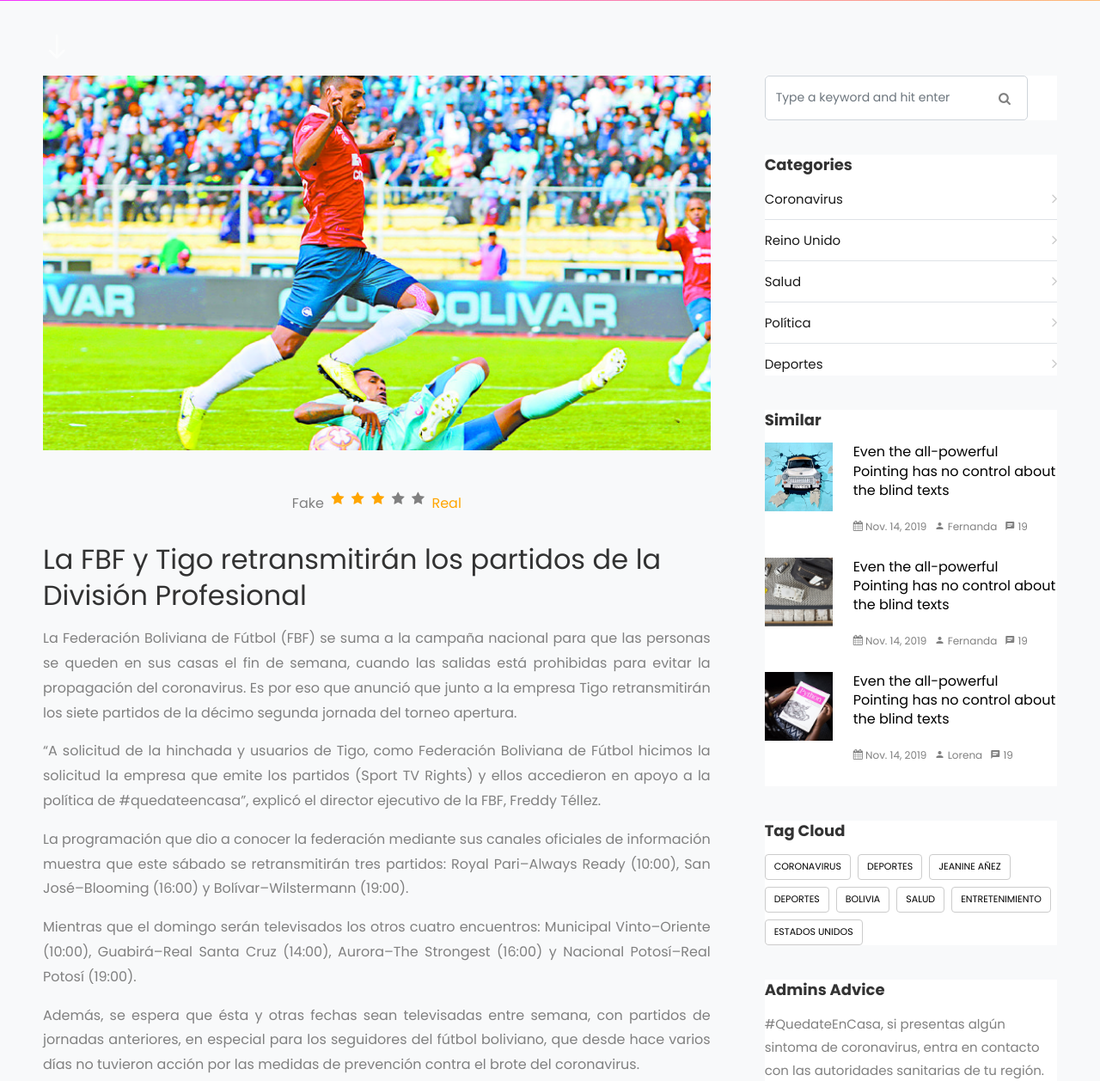
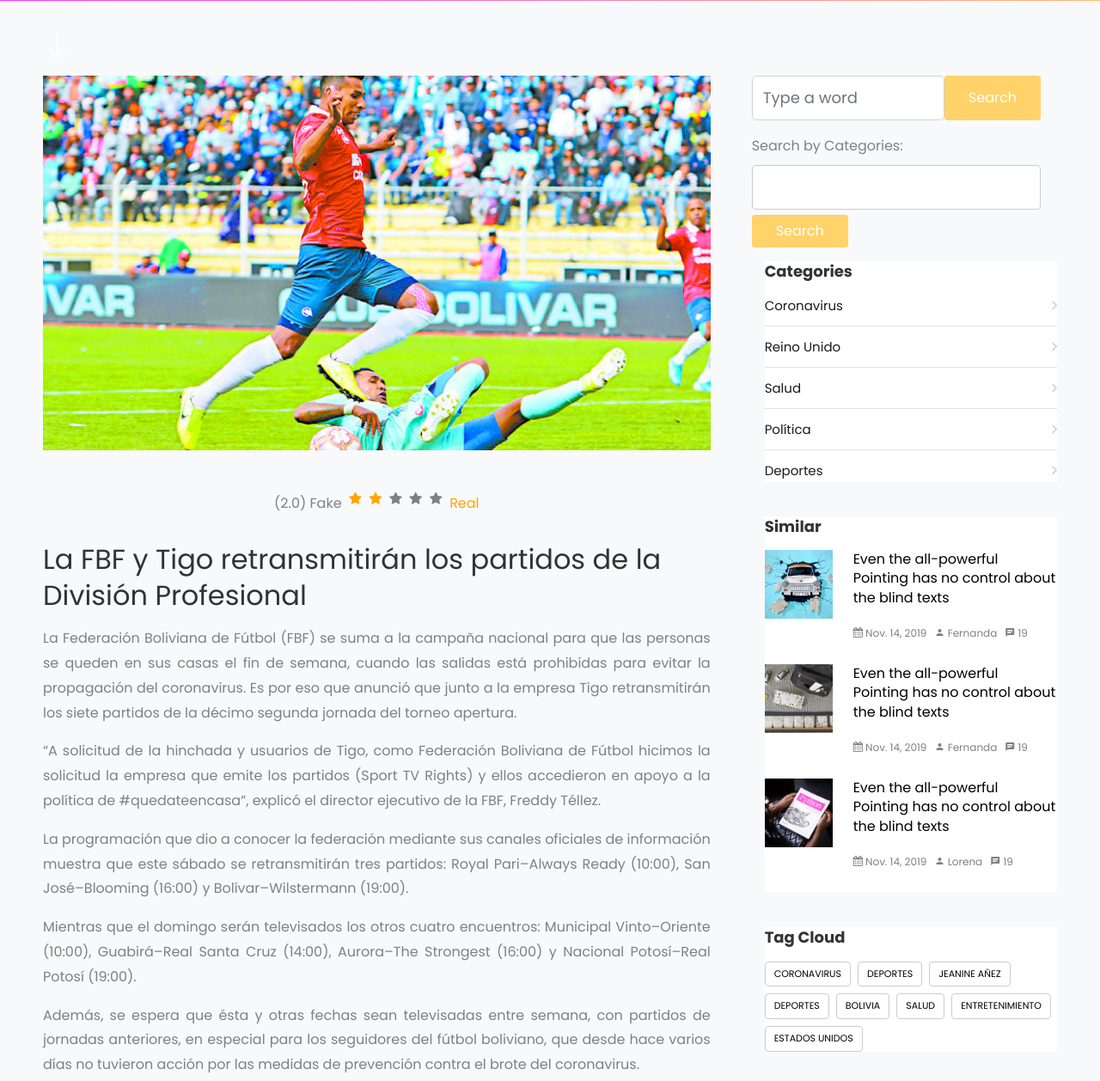
Before and after one commit to JoaquinVM/unfaker-django, a Django app: page /new/8 in a window 1280 px wide. Shown: the part 114-1372 px from the top of the page at 86% size. Run offline with Django 3.2, Linux system fonts and the light colour scheme; data comes from the database, SQL or seed files in the repository; both versions use the stored data as it was after the commit; some libraries are stand-ins or nearby versions; some web fonts are replaced.

Commit message:
todo pero no tanto

```diff
--- a/src/main/models.py
+++ b/src/main/models.py
@@ -1,6 +1,73 @@
 from django.db import models
 from django.contrib.auth.models import AbstractUser, User
 # Create your models here.
+
+class Categoria(models.Model):
+    nombre = models.CharField(max_length=30)
+
+    def __str__(self):
+        return self.nombre
+
+
+class Noticia(models.Model):
+    titulo = models.TextField()
+    descripcion = models.TextField()
+    fuente = models.CharField(max_length=100)
+    puntaje = models.FloatField(default=0)
+    creador = models.ForeignKey('Usuario', on_delete=models.CASCADE, related_name='creador')
+    fecha = models.DateTimeField(auto_now_add=True)
+    paises = (('Argentina', 'Argentina'), ('Bolivia', 'Bolivia'), ('Brasil', 'Brasil'),
+              ('Chile', 'Chile'), ('Colombia', 'Colombia'), ('Ecuador', 'Ecuador'),
+              ('Paraguay', 'Paraguay'), ('Perú', 'Perú'), ('Uruguay', 'Uruguay'),
+              ('Venezuela', 'Venezuela'), ('Internacional', 'Internacional'))
+    pais = models.CharField(choices=paises, default='Internacional',max_length=20)
+    imagen = models.CharField(max_length=100, default='default')
+    categorias = models.ManyToManyField(Categoria)
+    usuarios = models.ManyToManyField('Usuario', related_name='usuarios')
+    n = models.FloatField(default=2)
+
+    def __str__(self):
+        return self.titulo
+
+    def parrafos(self):
+        return self.descripcion.split("\n")
+
+    def getPuntaje(self):
+        return "%.1f" % self.puntaje
+
+    def getFecha(self):
+        return self.fecha.strftime("%d/%m")
+
+    def getYear(self):
+        return self.fecha.strftime("%Y")
+
+    def int_puntaje(self):
+        return int(round(self.puntaje))
+
+    def rango(self):
+        return list(range(self.int_puntaje()))
+
+    def rangoO(self):
+        return list(range(5 - self.int_puntaje()))
+
+    def actualizarPuntaje(self, user, voto, punt):
+        v = float(voto)
+        p = float(punt)
+        self.puntaje = self.puntaje + (p/(self.n+p))*(v-self.puntaje)
+        self.n += p
+        self.usuarios.add(user)
+        self.save()
+
+
+class Denuncia(models.Model):
+    descripcion = models.CharField(max_length=500)
+    noticia = models.ForeignKey(Noticia, on_delete=models.CASCADE)
+    email = models.CharField(null=True ,max_length=30)
+    fecha = models.DateTimeField(null=True, auto_now_add=True)
+    tipos = (('FN', 'Fake New'), ('HS', 'Harassment'), ('H', 'Hate'), ('N', 'Nudes'),
+             ('PP', 'Personal Profit'), ('S', 'Spam'), ('SS', 'Suicide or Self-harm'),
+             ('T', 'Terrorism'), ('V', 'Violence'), ('S', 'Others'))
+    tipo = models.CharField(choices=tipos, default='FN', max_length=30)
 
 class Usuario(AbstractUser):
     id = models.AutoField(primary_key = True)
@@ -15,7 +82,7 @@
               ('Paraguay', 'Paraguay'), ('Perú', 'Perú'), ('Uruguay', 'Uruguay'),
               ('Venezuela', 'Venezuela'))
     nacionalidad=models.CharField( max_length=20, default='Bolivia')
-    puntaje = models.IntegerField(default=0)
+    puntaje = models.FloatField(default=0)
     generos=( ('M', 'Masculino'), ('F', 'Femenino'))
     genero = models.CharField(choices=generos, default='FN', max_length=10)
     descripcion = models.CharField(max_length=140, default='El usuario no ha escrito su descripcion aun.')
@@ -32,41 +99,7 @@
         if self.fecha_nacimiento:
             return self.fecha_nacimiento.to_python().strftime("%d/%m/%Y")
 
-
-class Categoria(models.Model):
-    nombre = models.CharField(max_length=30)
-
-    def __str__(self):
-        return self.nombre
-
-
-class Noticia(models.Model):
-    titulo = models.TextField()
-    descripcion = models.TextField()
-    fuente = models.CharField(max_length=100)
-    puntaje = models.IntegerField()
-    creador = models.ForeignKey(Usuario, on_delete=models.CASCADE)
-    fecha = models.DateTimeField(auto_now_add=True)
-    paises = (('Argentina', 'Argentina'), ('Bolivia', 'Bolivia'), ('Brasil', 'Brasil'),
-              ('Chile', 'Chile'), ('Colombia', 'Colombia'), ('Ecuador', 'Ecuador'),
-              ('Paraguay', 'Paraguay'), ('Perú', 'Perú'), ('Uruguay', 'Uruguay'),
-              ('Venezuela', 'Venezuela'), ('Internacional', 'Internacional'))
-    pais = models.CharField(choices=paises, default='Internacional',max_length=20)
-    imagen = models.CharField(max_length=100, default='default')
-    categorias = models.ManyToManyField(Categoria)
-
-    def __str__(self):
-        return self.titulo
-
-    def parrafos(self):
-        return self.descripcion.split("\n")
-
-class Denuncia(models.Model):
-    descripcion = models.CharField(max_length=500)
-    noticia = models.ForeignKey(Noticia, on_delete=models.CASCADE)
-    email = models.CharField(null=True ,max_length=30)
-    fecha = models.DateTimeField(null=True, auto_now_add=True)
-    tipos = (('FN', 'Fake New'), ('HS', 'Harassment'), ('H', 'Hate'), ('N', 'Nudes'),
-             ('PP', 'Personal Profit'), ('S', 'Spam'), ('SS', 'Suicide or Self-harm'),
-             ('T', 'Terrorism'), ('V', 'Violence'), ('S', 'Others'))
-    tipo = models.CharField(choices=tipos, default='FN', max_length=30)
+    def calc_puntaje(self):
+        noticias = Noticia.objects.filter(creador=self)
+        ns = [noticia.puntaje for noticia in noticias]
+        return "%.1f" % (sum(ns)/len(ns))
--- a/src/main/views.py
+++ b/src/main/views.py
@@ -91,10 +91,18 @@
 def new_view(request, id):
     form = DenunciaForm(request.POST or None)
     noticia = Noticia.objects.get(id=id)
-    if form.is_valid():
-        form.save(noticia)
+
+    if request.method == "POST":
+        if 'voto' in request.POST:
+            voto = request.POST['debt-amount']
+            noticia.actualizarPuntaje(request.user, voto, request.user.calc_puntaje())
+        if 'denuncia' in request.POST:
+            if form.is_valid():
+                form.save(noticia)
+
     context = {
-        'noticia': noticia
+        'noticia': noticia,
+        'no_voto': request.user not in noticia.usuarios.all()
     }
     return render(request, "noticia.html", context)
 
--- a/src/templates/noticia.html
+++ b/src/templates/noticia.html
@@ -17,12 +17,14 @@
             </p>
 
             <div class=" d-flex justify-content-center">
+              <span class="day">({{noticia.getPuntaje}})</span> &nbsp;
               <span class="">Fake</span> &nbsp&nbsp
-              <span class="fa fa-star checked"></span>&nbsp&nbsp
-              <span class="fa fa-star checked"></span>&nbsp&nbsp
-              <span class="fa fa-star checked"></span>&nbsp&nbsp
-              <span class="fa fa-star"></span>&nbsp&nbsp
-              <span class="fa fa-star"></span>&nbsp&nbsp
+              {% for i in noticia.rango %}
+                <span class="fa fa-star checked"></span>&nbsp&nbsp
+              {% endfor %}
+              {% for i in noticia.rangoO %}
+                <span class="fa fa-star"></span>&nbsp&nbsp
+              {% endfor %}
               <span class="checked">Real</span>
             </div>
             <br>
@@ -40,6 +42,8 @@
                 {% endfor %}
               </div>
             </div>
+
+            {% if no_voto %}
             <h3>Rate</h3>
             <form method='POST'  action="#" class="bg-light form-group "> {% csrf_token %}
               <div id="form-wrapper">
@@ -64,7 +68,7 @@
                 <div class="g-recaptcha" data-sitekey="6Lfy5eAUAAAAAPOVJWqA0wF39Tyx0swsksY8KyOg"></div>
               </div>
               <div class="form-group">
-                <input type="submit" value="Vote" class="btn btn-primary py-3 px-5">
+                <input type="submit" value="Vote" name="voto" class="btn btn-primary py-3 px-5">
               </div>
             </form>
 
@@ -77,6 +81,7 @@
                 <p>{{noticia.creador.descripcion}}</p>
               </div>
             </div>
+            {% endif %}
 
 
             <div class="">
@@ -109,7 +114,7 @@
                     <textarea name="descripcion" id="descripcion" cols="30" rows="10" class="form-control"></textarea>
                   </div>
                   <div class="form-group">
-                    <input type="submit" value="Send complaint" class="btn py-3 px-4 btn-primary">
+                    <input type="submit" value="Send complaint" name="denuncia" class="btn py-3 px-4 btn-primary">
                   </div>
 
                 </form>
@@ -118,11 +123,22 @@
 
           </div> <!-- .col-md-8 -->
           <div class="col-lg-4 sidebar pl-lg-5 ftco-animate">
-            <div class="sidebar-box">
-              <form action="#" class="search-form">
-                <div class="form-group">
-                  <span class="icon icon-search"></span>
-                  <input type="text" class="form-control" placeholder="Type a keyword and hit enter">
+            <div class="">
+              <form action="#" class="form-group">
+                <div class="form-group row">
+                  <input type="text" class="form-control col-md-8" placeholder="Type a word">
+                  <input type="submit" class="btn  btn-primary col-md-4" value="Search">
+                </div>
+              </form>
+            </div>
+            <div class="">
+              <form action="#" class="form-group">
+                <div class="form-group row">
+                  <label for="descripcion">Search by Categories:</label>
+                  <input type="text" class="form-control col-md-8" placeholder="" data-role="tagsinput">
+                  <br>
+                  <br>
+                  <input type="submit" class="btn  btn-primary col-md-4" value="Search">
                 </div>
               </form>
             </div>
--- a/src/templates/profile.html
+++ b/src/templates/profile.html
@@ -29,7 +29,7 @@
 		          <div class="col-md-12 heading-section ftco-animate">
 		          	<span class="subheading">{{request.user.username}}</span>
 		            <h2 class="mb-4">{{user.first_name}} {{user.last_name}}</h2>
-		            <p>Puntuación: {{user.puntaje}}<p>
+		            <p>Puntuación: {{user.calc_puntaje}}<p>
 		            <div class="tabulation-2 mt-4">
 									<ul class="nav nav-pills nav-fill d-md-flex d-block">
 									  <li class="nav-item mb-md-0 mb-2">
--- a/src/templates/publish.html
+++ b/src/templates/publish.html
@@ -71,4 +71,5 @@
         </div>
       </div>
     </section>
+
 {% endblock %}
```
Also changed, not shown: src/templates/feed.html (+35 -3 lines), src/static/js/bootstrap-tagsinput.js, src/unfaker.db.
